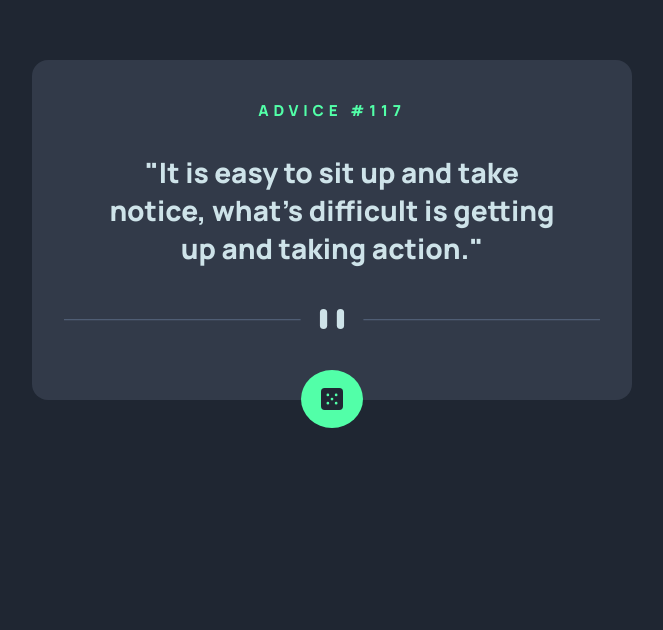
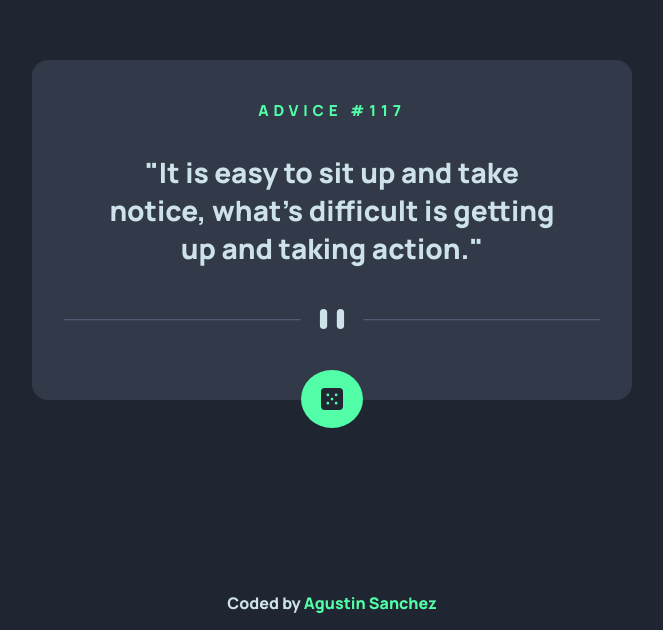
Before and after one commit to agusscript/advice-generator-app-js, a plain HTML site: page index.html in a window 1280 px wide. Shown: the part 170-800 px from the top of the page, without its empty margins (308-971 px from the left). Drawn offline with Linux system fonts and the light colour scheme.

Commit message:
Add footer section styled

```diff
--- a/index.html
+++ b/index.html
@@ -25,7 +25,11 @@
     </section>
 
   </main>
-  <!-- <footer>coded by</footer> -->
+  <footer>
+    <p>
+      Coded by <a href="https://github.com/agusscript" target="_blank">Agustin Sanchez</a>
+    </p>
+  </footer>
 </body>
 
 </html>
--- a/styles/main.scss
+++ b/styles/main.scss
@@ -119,3 +119,29 @@ main {
     }
   }
 }
+
+footer {
+  position: absolute;
+  width: 100%;
+  bottom: 0;
+  display: flex;
+  justify-content: center;
+
+  p {
+    color: $Light-Cyan;
+    font-size: 1rem;
+
+    a {
+      color: $Neon-Green;
+      text-decoration: none;
+    }
+
+    a:hover {
+      text-decoration: underline;
+    }
+  }
+
+  @media (max-height: 530px) {
+    display: none;
+  }
+}
```
Also changed, not shown: styles/main.css.
